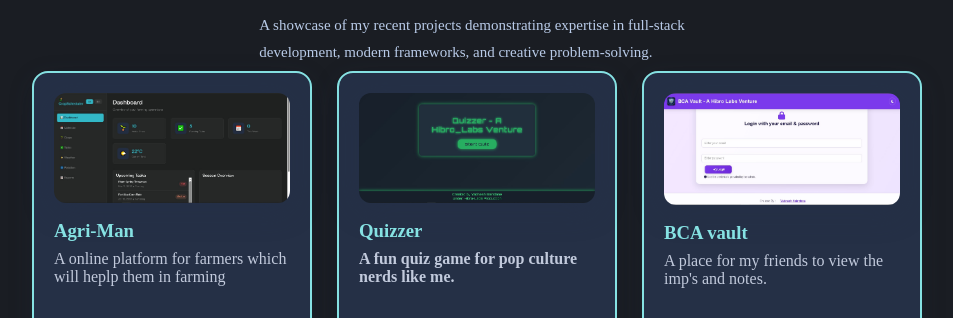
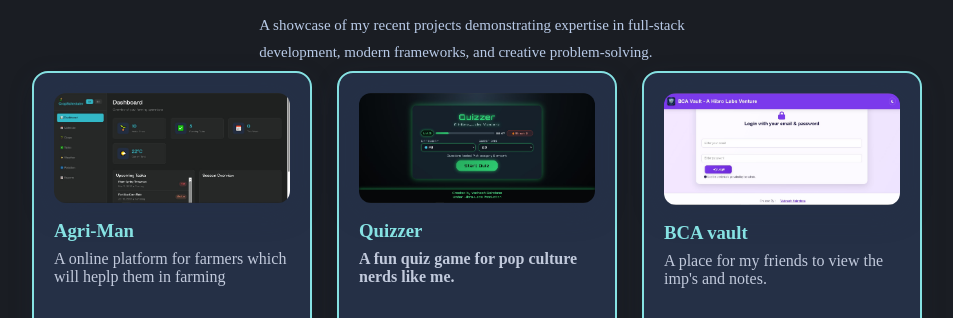
Before and after one commit to yadneshsaindane7-boop/portfolio, a plain HTML site: page index.html in a window 1280 px wide. Shown: the part 1752-2070 px from the top of the page, without its empty margins (168-1121 px from the left). Drawn offline with nearby package versions, Linux system fonts and the light colour scheme; a web font is replaced by a local one.

Commit message:
Update index.html

```diff
--- a/index.html
+++ b/index.html
@@ -159,7 +159,7 @@
 </div>
     </div>
     <div class="project-card">
-      <img src="quizzer.jpg" alt="Quizzer">
+      <img src="quizzer_main.jpg" alt="Quizzer">
       <h3>Quizzer<h3>
       <p>A fun quiz game for pop culture nerds like me.</p>
       <div class="skills">
```
